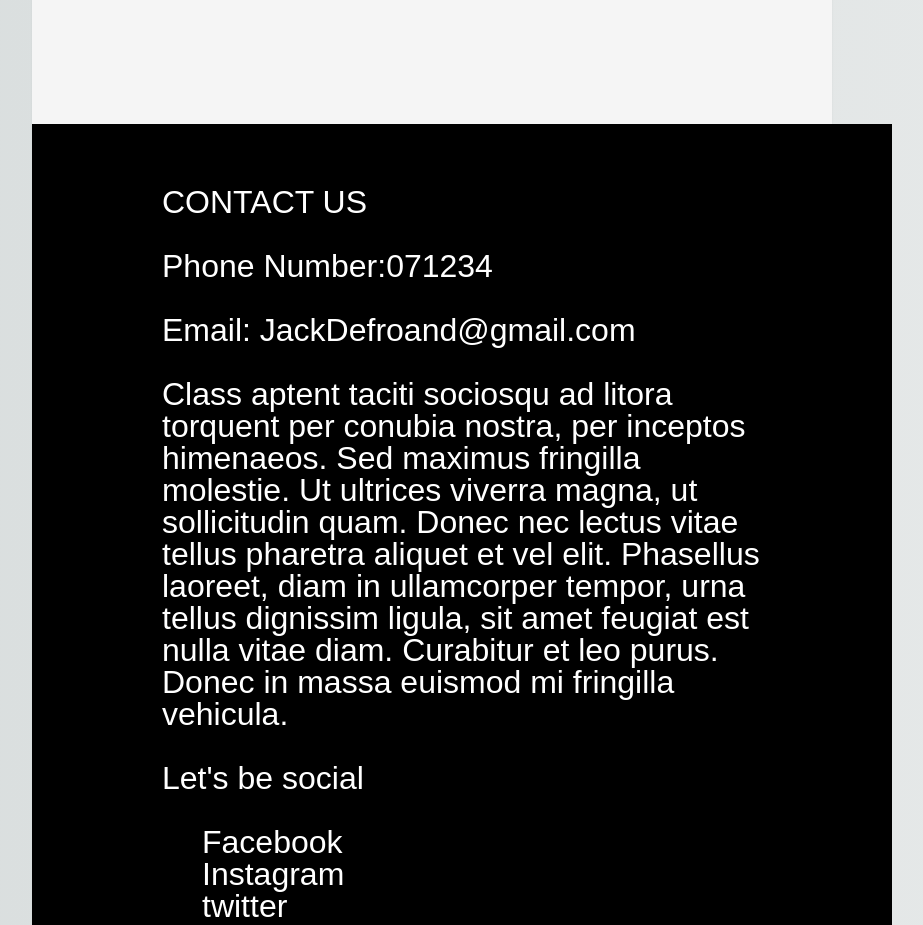
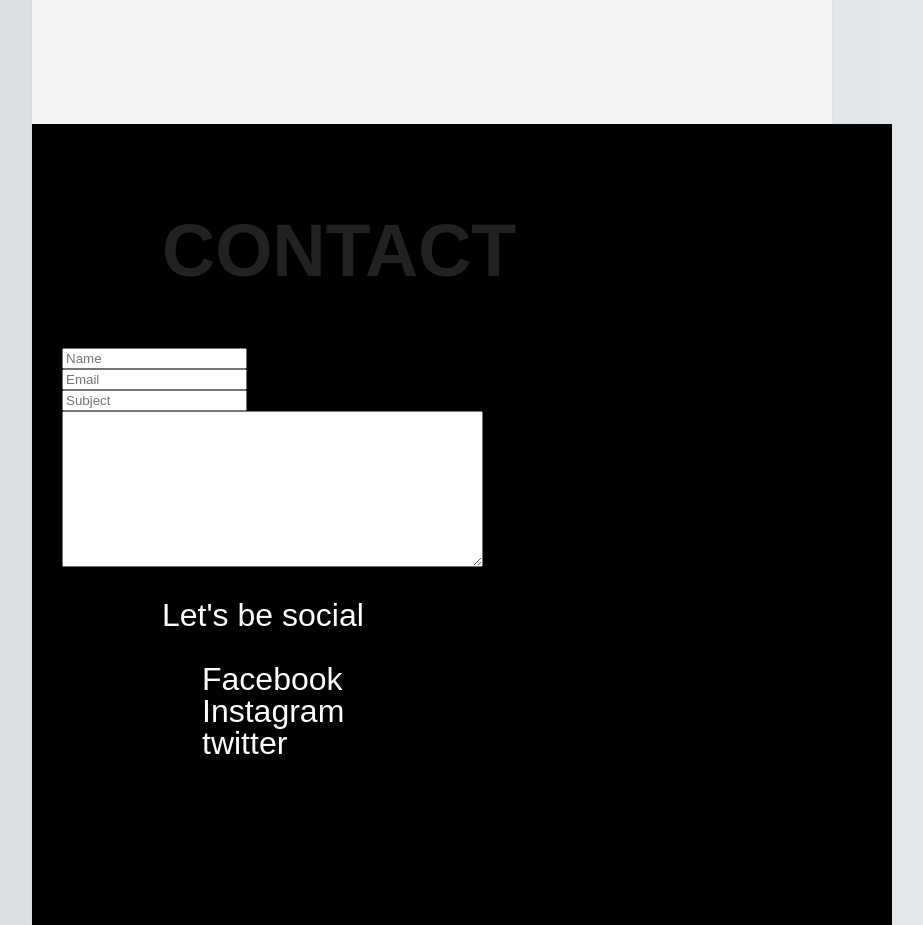
Before and after one commit to JackDef10/Web-portfolio, a plain HTML site: page index.html in a window 1280 px wide. Shown: the part 4960-5885 px from the top of the page, without its empty margins (208-1131 px from the left). Drawn offline with Linux system fonts and the light colour scheme.

Commit message:
index.html - plain email form added to contact section of page.

```diff
--- a/index.html
+++ b/index.html
@@ -16,7 +16,7 @@
                 <a href="#about" id="nav-text" class="nav-item">ABOUT</a>
                 <a href="#myprojects" id="nav-text" class="nav-item">PROJECTS</a>
                 <a href="#blogarea" id="nav-text" class="nav-item">BLOG</a>
-                <a href="#contactTitle" id="nav-text" class="nav-item">CONTACT</a>
+                <a href="#contact-info" id="nav-text" class="nav-item">CONTACT</a>
                 <span class="nav-indicator"></span>
               </nav>
 
@@ -77,18 +77,27 @@
         </section>
     <script src="Resources/Javascript/Navbar.js"></script>
    </body>
-   <footer>
-       <div class="form">
-       <p id="contactTitle">CONTACT US</p>
-        <div>
-            <p>Phone Number:071234</p>
-           <p>Email: JackDefroand@gmail.com</p>
-           <p>Class aptent taciti sociosqu ad litora torquent per conubia nostra, per inceptos himenaeos. Sed maximus fringilla molestie.
-               Ut ultrices viverra magna, ut sollicitudin quam. Donec nec lectus vitae tellus pharetra aliquet et vel elit.
-               Phasellus laoreet, diam in ullamcorper tempor, urna tellus dignissim ligula, sit amet feugiat est nulla vitae diam.
-               Curabitur et leo purus. Donec in massa euismod mi fringilla vehicula.</p>
-        </div>
+   <footer class="contact-info" id="contact-info">
+       <h1 id="contact-title">CONTACT</h1>
+       <div class="email-form">
+           <div class="input-box" id="input-name">
+                <label for="name"></label>
+                <input type="text" id="name" name="name" placeholder="Name">
+           </div>
+           <div class="input-box" id="input-email">
+                <label for="email"></label>
+                <input type="email" id="email" name="email" placeholder="Email">
+           </div>
+           <div class="input-box" id="input-subject">
+                <label for="subject"></label>
+                <input type="text" id="subject" name="subject" placeholder="Subject">
+           </div>
+           <div class="input-box" id="input-message">
+                <textarea rows="10" cols="50" name="message" placeholder="Message">
+                </textarea>
+           </div>
        </div>
+
        <div>
            <p>Let's be social</p>
           <ul>
@@ -96,7 +105,6 @@
               <li>Instagram</li>
               <li>twitter</li>
           </ul>
-
        </div>
     </footer>
 </html>
```
